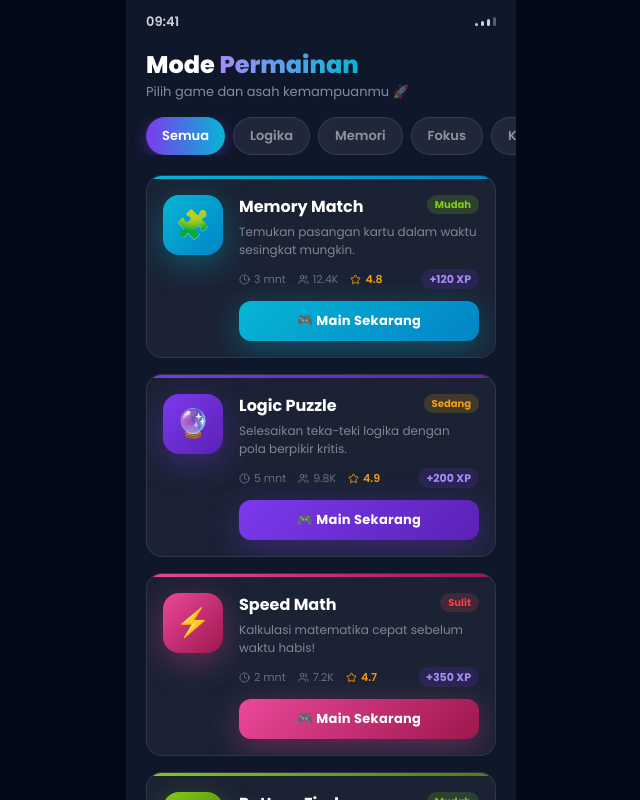
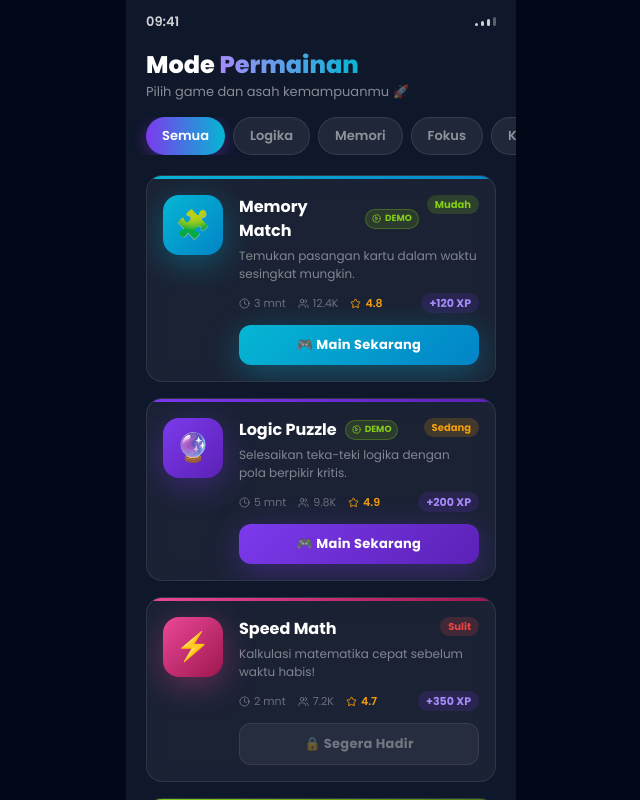
Before and after one commit to SuryaAndyartha/IMK-TimB-FigmaMake, a React (Vite) app: page /app/games in a window 1280 px wide. Shown: the top 800 px of the page, without its empty margins (319-959 px from the left). Built offline with nearby package versions, Linux system fonts and the light colour scheme.

Commit message:
add: gamemode demo

```diff
--- a/src/app/screens/GameModes.tsx
+++ b/src/app/screens/GameModes.tsx
@@ -1,6 +1,7 @@
 import { useState } from "react";
 import { motion, AnimatePresence } from "motion/react";
-import { Clock, Users, Star } from "lucide-react";
+import { Clock, Users, Star, PlayCircle } from "lucide-react";
+import { useNavigate } from "react-router";
 import { useTheme } from "../contexts/ThemeContext";
 
 const categories = ["Semua", "Logika", "Memori", "Fokus", "Kecepatan"];
@@ -21,6 +22,9 @@ const allGames = [
     players: "12.4K",
     rating: 4.8,
     xp: 120,
+    // ── Route ke halaman game ──
+    route: "/app/games/memory-match",
+    available: true,
   },
   {
     id: 2,
@@ -37,6 +41,8 @@ const allGames = [
     players: "9.8K",
     rating: 4.9,
     xp: 200,
+    route: "/app/games/logic-puzzle",
+    available: true,
   },
   {
     id: 3,
@@ -53,6 +59,8 @@ const allGames = [
     players: "7.2K",
     rating: 4.7,
     xp: 350,
+    route: null,
+    available: false,
   },
   {
     id: 4,
@@ -69,6 +77,8 @@ const allGames = [
     players: "11.1K",
     rating: 4.6,
     xp: 150,
+    route: null,
+    available: false,
   },
   {
     id: 5,
@@ -85,6 +95,8 @@ const allGames = [
     players: "6.5K",
     rating: 4.5,
     xp: 180,
+    route: null,
+    available: false,
   },
   {
     id: 6,
@@ -101,6 +113,8 @@ const allGames = [
     players: "5.3K",
     rating: 4.8,
     xp: 300,
+    route: null,
+    available: false,
   },
   {
     id: 7,
@@ -117,6 +131,8 @@ const allGames = [
     players: "8.9K",
     rating: 4.9,
     xp: 280,
+    route: null,
+    available: false,
   },
   {
     id: 8,
@@ -133,17 +149,26 @@ const allGames = [
     players: "15.2K",
     rating: 4.7,
     xp: 100,
+    route: null,
+    available: false,
   },
 ];
 
 export function GameModes() {
   const [activeTab, setActiveTab] = useState("Semua");
   const { t } = useTheme();
+  const navigate = useNavigate();
 
   const filtered =
     activeTab === "Semua"
       ? allGames
       : allGames.filter((g) => g.category === activeTab);
+
+  const handlePlay = (game: typeof allGames[0]) => {
+    if (game.available && game.route) {
+      navigate(game.route);
+    }
+  };
 
   return (
     <div
@@ -220,8 +245,7 @@ export function GameModes() {
                   activeTab === cat
                     ? "linear-gradient(90deg, #7C3AED, #06B6D4)"
                     : t.categoryTabBg,
-                color:
-                  activeTab === cat ? "#fff" : t.categoryTabText,
+                color: activeTab === cat ? "#fff" : t.categoryTabText,
                 border:
                   activeTab === cat
                     ? "none"
@@ -260,6 +284,7 @@ export function GameModes() {
                   background: t.gamecardBg,
                   border: `1px solid ${t.gamecardBorder}`,
                   backdropFilter: "blur(12px)",
+                  opacity: game.available ? 1 : 0.75,
                 }}
               >
                 {/* Card top accent bar */}
@@ -283,6 +308,7 @@ export function GameModes() {
                     {/* Info */}
                     <div className="flex-1">
                       <div className="flex items-start justify-between mb-1">
+                        <div className="flex items-center gap-2">
                           <h3
                             style={{
                               fontSize: 16,
@@ -292,6 +318,23 @@ export function GameModes() {
                           >
                             {game.name}
                           </h3>
+                          {/* Badge "Tersedia" hanya untuk game yang sudah ada demonya */}
+                          {game.available && (
+                            <span
+                              className="flex items-center gap-1 px-1.5 py-0.5 rounded-full"
+                              style={{
+                                fontSize: 9,
+                                fontWeight: 700,
+                                color: "#84CC16",
+                                background: "rgba(132,204,22,0.15)",
+                                border: "1px solid rgba(132,204,22,0.3)",
+                              }}
+                            >
+                              <PlayCircle size={9} />
+                              DEMO
+                            </span>
+                          )}
+                        </div>
                         <span
                           className="px-2 py-0.5 rounded-full flex-shrink-0 ml-2"
                           style={{
@@ -319,17 +362,13 @@ export function GameModes() {
                       <div className="flex items-center gap-3 mb-3">
                         <div className="flex items-center gap-1">
                           <Clock size={11} style={{ color: t.textMuted }} />
-                          <span
-                            style={{ fontSize: 11, color: t.textMuted }}
-                          >
+                          <span style={{ fontSize: 11, color: t.textMuted }}>
                             {game.time}
                           </span>
                         </div>
                         <div className="flex items-center gap-1">
                           <Users size={11} style={{ color: t.textMuted }} />
-                          <span
-                            style={{ fontSize: 11, color: t.textMuted }}
-                          >
+                          <span style={{ fontSize: 11, color: t.textMuted }}>
                             {game.players}
                           </span>
                         </div>
@@ -362,16 +401,29 @@ export function GameModes() {
                       <button
                         className="w-full py-2.5 rounded-xl transition-all duration-200 active:scale-95"
                         style={{
-                          background: game.gradient,
-                          boxShadow: game.glow,
+                          background: game.available
+                            ? game.gradient
+                            : t.surface2,
+                          boxShadow: game.available ? game.glow : "none",
+                          border: game.available
+                            ? "none"
+                            : `1px solid ${t.surface2Border}`,
                           fontSize: 13,
                           fontWeight: 700,
-                          color: "#fff",
+                          color: game.available ? "#fff" : t.textMuted,
                           fontFamily: "Poppins, sans-serif",
                           letterSpacing: 0.3,
+                          cursor: game.available ? "pointer" : "not-allowed",
                         }}
+                        onClick={() => handlePlay(game)}
+                        disabled={!game.available}
+                        aria-label={
+                          game.available
+                            ? `Main ${game.name}`
+                            : `${game.name} belum tersedia`
+                        }
                       >
-                        🎮 Main Sekarang
+                        {game.available ? "🎮 Main Sekarang" : "🔒 Segera Hadir"}
                       </button>
                     </div>
                   </div>
```
Lines whose indentation alone changed are shown as unchanged.
